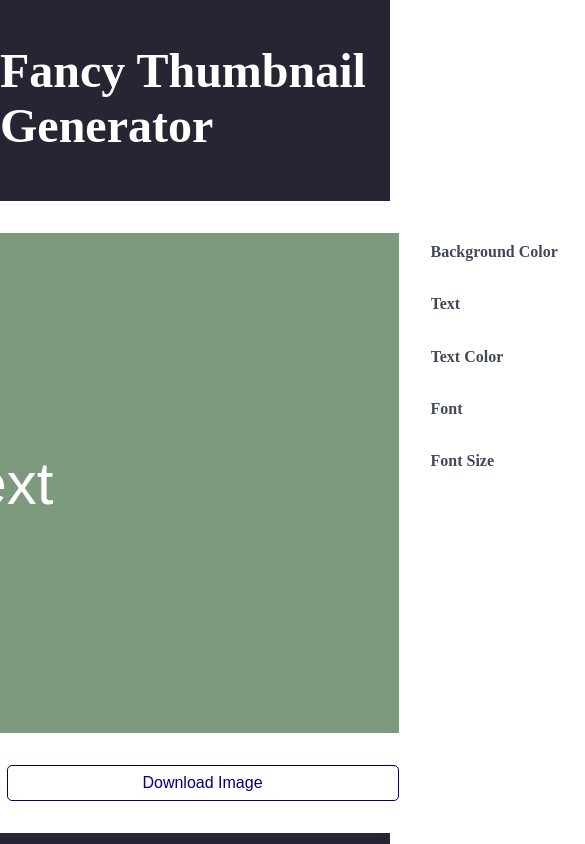
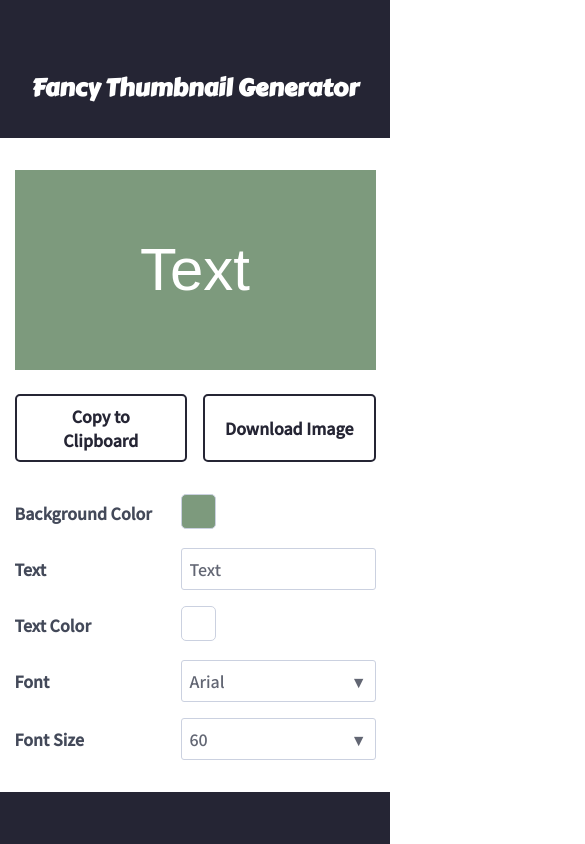
Before and after one commit to ch3coo2ca/thumbnail-generator, a React (Create React App) app: page / in a window 390 px wide. Shown: the top 844 px of the page, 585 px wide, since content can reach past the window. Built offline with nearby package versions, Linux system fonts and the light colour scheme.

Commit message:
style : apply responsive style

```diff
--- a/src/components/Editor/EditorItem.tsx
+++ b/src/components/Editor/EditorItem.tsx
@@ -12,6 +12,7 @@ const Title = styled.div`
   width: 150px;
   overflow: hidden;
   text-overflow: ellipsis;
+  user-select: none;
 `;
 
 interface EditorItemProps {
--- a/src/components/EditorContainer.tsx
+++ b/src/components/EditorContainer.tsx
@@ -11,7 +11,15 @@ import styled from 'styled-components';
 const StyledHeader = styled.h1`
   color: white;
   font-size: 3em;
-  /* text-shadow: 1px 1px 2px #bebebe; */
+  font-family: Carter one, cursive;
+  user-select: none;
+
+  @media screen and (max-width: 768px) {
+    font-size: 2.3em;
+  }
+  @media screen and (max-width: 500px) {
+    font-size: 1.5em;
+  }
 `;
 
 const StyledEditorContainer = styled.div`
@@ -22,6 +30,8 @@ const StyledEditorContainer = styled.div`
   flex-direction: column;
   justify-content: center;
   align-items: center;
+  padding: 1em;
+  box-sizing: border-box;
 `;
 
 const Wrapper = styled.div`
@@ -33,6 +43,10 @@ const Wrapper = styled.div`
   width: fit-content;
   border-radius: 10px;
   margin-top: 1em;
+
+  @media screen and (max-width: 1024px) {
+    flex-direction: column;
+  }
 `;
 
 const EditorContainer: React.FC = () => {
--- a/src/components/GlobalStyle.tsx
+++ b/src/components/GlobalStyle.tsx
@@ -1,11 +1,14 @@
 import {createGlobalStyle} from 'styled-components';
 
 const GlobalStyle = createGlobalStyle`
+    * {
+        font-family : Noto Sans KR, sans-serif;
+    }
     html,body {
         margin : 0;
     }
 
-    html, body, div#root {
+    html, body, #root {
         height :100%;
     }
 `;
--- a/src/components/Panel/Preview.tsx
+++ b/src/components/Panel/Preview.tsx
@@ -6,12 +6,36 @@ const PreviewContainer = styled.div`
   width: 100%;
   min-width: 800px;
   height: 500px;
-  max-height: 500px;
   display: flex;
   justify-content: center;
   align-items: center;
   padding: 2em;
   box-sizing: border-box;
+
+  @media screen and (max-width: 2560px) {
+    min-width: 900px;
+    height: 500px;
+  }
+
+  @media screen and (max-width: 1440px) {
+    min-width: 700px;
+    height: 500px;
+  }
+
+  @media screen and (max-width: 1024px) {
+    min-width: 600px;
+    height: 400px;
+  }
+
+  @media screen and (max-width: 768px) {
+    min-width: 0;
+    height: 300px;
+  }
+
+  @media screen and (max-width: 425px) {
+    height: auto;
+    min-height: 200px;
+  }
 `;
 
 const Text = styled.div`
@@ -20,6 +44,7 @@ const Text = styled.div`
   max-height: 100%;
   overflow: hidden;
   text-overflow: ellipsis;
+  user-select: none;
 `;
 
 const Preview: React.FC<StyleConfig> = (props) => {
--- a/src/components/Panel/Toolbar.tsx
+++ b/src/components/Panel/Toolbar.tsx
@@ -13,8 +13,12 @@ const StyledToolbar = styled.div`
 const Toolbar: React.FC = () => {
   return (
     <StyledToolbar>
-      <Button buttonStyle="OUTLINED"> Copy to Clipboard</Button>
-      <Button buttonStyle="OUTLINED"> Download Image </Button>
+      <Button buttonStyle="OUTLINED" size="SMALL">
+        Copy to Clipboard
+      </Button>
+      <Button buttonStyle="OUTLINED" size="SMALL">
+        Download Image
+      </Button>
     </StyledToolbar>
   );
 };
--- a/src/components/Panel/index.tsx
+++ b/src/components/Panel/index.tsx
@@ -9,7 +9,11 @@ const StyledPanel = styled.div`
   max-width: 1000px;
 
   & > div:first-child {
-    margin-bottom: 2em;
+    margin-bottom: 1.5em;
+  }
+
+  @media screen and (max-width: 1024px) {
+    width: auto;
   }
 `;
 interface PanelProps {
--- a/src/components/common/Button.tsx
+++ b/src/components/common/Button.tsx
@@ -44,19 +44,20 @@ const StyledButton = styled.button<{
   font-size: ${(props) => styles[props.size].fontSize};
   background: transparent;
   opacity: 1;
+  font-weight: bold;
 
   ${(props) =>
     props.buttonStyle === 'CONTAINED' &&
     `
-        background-color : navy;
+        background-color : #252534;
         color : white;
     `}
   ${(props) =>
     props.buttonStyle === 'OUTLINED' &&
     `
         background-color : white;
-        border : 1px solid navy;
-        color : navy;
+        border : 2px solid #252534;
+        color : #252534;
     `}
     ${(props) =>
     props.disabled &&
```
